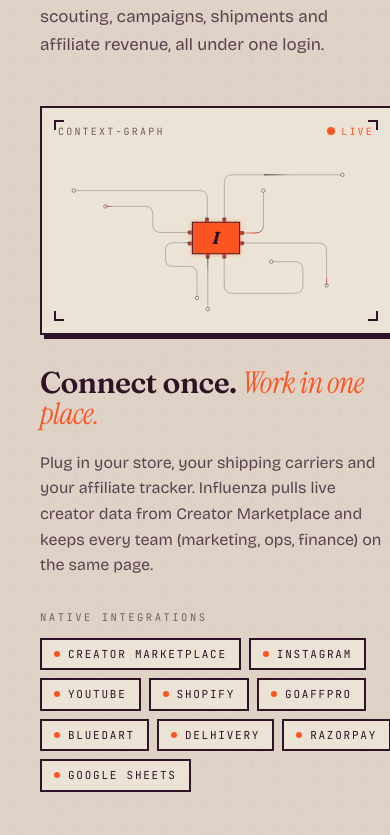
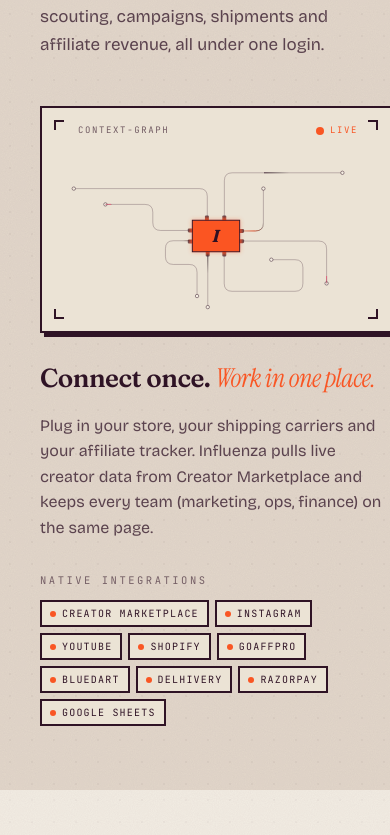
Before and after one commit to hemanth181818/Influenza_LP, a React (Vite) app: page / in a window 390 px wide. Shown: the part 1909-2744 px from the top of the page. Built offline with nearby package versions, Linux system fonts and the light colour scheme.

Commit message:
Mobile: fix overflow in connections card, integration tags, and final CTA form

```diff
--- a/src/components/ConnectionsSection.tsx
+++ b/src/components/ConnectionsSection.tsx
@@ -59,13 +59,13 @@
         <div className="grid grid-cols-12 gap-8 sm:gap-10 lg:gap-12 items-start">
           <div className="col-span-12 lg:col-span-7 reveal-on-scroll">
             <Card className="relative p-4 sm:p-10 bg-paper-soft border-2 border-cream rounded-none shadow-stamp overflow-hidden">
-              <div className="flex items-center justify-between mb-5">
-                <span className="font-mono text-[10px] uppercase tracking-[0.22em] text-cream/65">
+              <div className="flex items-center justify-between gap-3 mb-5 pl-5 pr-4 sm:pl-0 sm:pr-0">
+                <span className="font-mono text-[9px] sm:text-[10px] uppercase tracking-[0.18em] sm:tracking-[0.22em] text-cream/65 truncate">
                   context-graph
                 </span>
-                <span className="inline-flex items-center gap-1.5">
+                <span className="inline-flex items-center gap-1.5 shrink-0">
                   <span className="h-2 w-2 rounded-full bg-acid" />
-                  <span className="font-mono text-[10px] uppercase tracking-[0.22em] text-acid">
+                  <span className="font-mono text-[9px] sm:text-[10px] uppercase tracking-[0.18em] sm:tracking-[0.22em] text-acid">
                     live
                   </span>
                 </span>
@@ -83,7 +83,7 @@
 
           <div className="col-span-12 lg:col-span-5 reveal-on-scroll">
             <h3
-              className="font-display text-cream text-3xl sm:text-4xl leading-[1.05] tracking-[-0.02em]"
+              className="font-display text-cream text-[26px] sm:text-4xl leading-[1.05] tracking-[-0.02em] break-words"
               style={{ fontWeight: 600 }}
             >
               Connect once.{" "}
@@ -104,14 +104,14 @@
             <p className="mt-8 font-mono text-[10.5px] uppercase tracking-[0.24em] text-cream/60 mb-3">
               Native integrations
             </p>
-            <ul className="flex flex-wrap gap-2" aria-label="Connected sources">
+            <ul className="flex flex-wrap gap-1.5 sm:gap-2" aria-label="Connected sources">
               {SOURCES.map((s) => (
                 <li
                   key={s}
-                  className="inline-flex items-center gap-2 bg-paper-soft border-2 border-cream px-3 py-1.5 text-[11px] font-mono uppercase tracking-[0.16em] text-cream"
+                  className="inline-flex items-center gap-1.5 sm:gap-2 max-w-full bg-paper-soft border-2 border-cream px-2 sm:px-3 py-1 sm:py-1.5 text-[10px] sm:text-[11px] font-mono uppercase tracking-[0.12em] sm:tracking-[0.16em] text-cream"
                 >
-                  <span className="h-1.5 w-1.5 rounded-full bg-acid" />
-                  {s}
+                  <span className="h-1.5 w-1.5 rounded-full bg-acid shrink-0" />
+                  <span className="truncate">{s}</span>
                 </li>
               ))}
             </ul>
--- a/src/components/TestimonialQuote.tsx
+++ b/src/components/TestimonialQuote.tsx
@@ -127,9 +127,9 @@
 
         {/* Final CTA — cleanly aligned */}
         <div className="mt-14 sm:mt-24 reveal-on-scroll">
-          <div className="bg-paper-soft border-2 border-cream shadow-stamp p-6 sm:p-12 lg:p-14">
+          <div className="bg-paper-soft border-2 border-cream shadow-stamp p-5 sm:p-12 lg:p-14 overflow-hidden">
             <div className="grid grid-cols-12 gap-6 lg:gap-8 items-start lg:items-end">
-              <div className="col-span-12 lg:col-span-7">
+              <div className="col-span-12 lg:col-span-7 min-w-0">
                 <p className="font-mono text-[11px] uppercase tracking-[0.24em] text-acid mb-5">
                   Start free
                 </p>
@@ -155,10 +155,10 @@
                 </p>
               </div>
 
-              <div className="col-span-12 lg:col-span-5 flex flex-col items-start lg:items-end gap-3">
+              <div className="col-span-12 lg:col-span-5 min-w-0 flex flex-col items-start lg:items-end gap-3">
                 <form
                   onSubmit={(e) => e.preventDefault()}
-                  className="w-full flex flex-col sm:flex-row sm:items-stretch border-2 border-cream bg-cream shadow-stamp"
+                  className="w-full max-w-full flex flex-col sm:flex-row sm:items-stretch border-2 border-cream bg-cream sm:shadow-stamp"
                 >
                   <label htmlFor="cta-email" className="sr-only">
                     Work email
@@ -169,11 +169,11 @@
                     required
                     autoComplete="email"
                     placeholder="you@brand.com"
-                    className="flex-1 min-w-0 bg-cream px-5 sm:px-6 py-5 sm:py-0 sm:h-[68px] text-[16px] text-ink placeholder:text-ink/45 focus:outline-none border-b-2 sm:border-b-0 border-cream/30"
+                    className="flex-1 min-w-0 w-full bg-cream px-4 sm:px-6 py-4 sm:py-0 sm:h-[68px] text-[16px] text-ink placeholder:text-ink/45 focus:outline-none border-b-2 sm:border-b-0 border-cream/30"
                   />
                   <button
                     type="submit"
-                    className="group/btn inline-flex justify-center items-center gap-2 bg-acid sm:border-l-2 border-cream px-5 sm:px-6 py-4 sm:py-0 sm:h-[68px] text-[13px] font-semibold uppercase tracking-[0.18em] text-cream hover:bg-acid/95 focus-visible:outline-none"
+                    className="group/btn w-full sm:w-auto inline-flex justify-center items-center gap-2 bg-acid border-t-2 sm:border-t-0 sm:border-l-2 border-cream px-5 sm:px-6 py-4 sm:py-0 sm:h-[68px] text-[13px] font-semibold uppercase tracking-[0.18em] text-cream hover:bg-acid/95 focus-visible:outline-none"
                   >
                     Start free
                     <ArrowUpRight className="w-4 h-4 transition-transform group-hover/btn:translate-x-0.5 group-hover/btn:-translate-y-0.5" />
```
